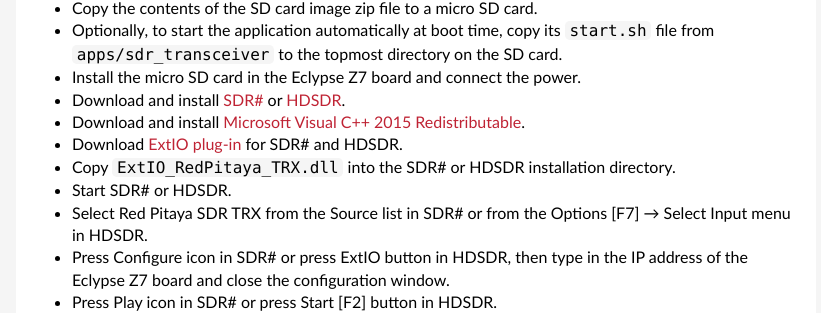
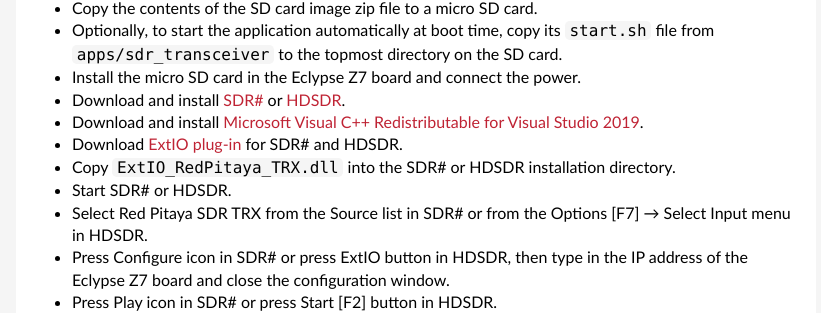
Before and after one commit to pavel-demin/eclypse-z7-notes, a Jekyll site: the page built from sdr-transceiver.md, in a window 1280 px wide and 900 px high, scrolled down 1918 px. Shown: the part 148-461 px from the top of the window, without its empty margins (224-1045 px from the left). Built offline with Jekyll 4.4.1, drawn with Linux system fonts in a browser that asks for light colours.

Commit message:
update link to Microsoft Visual C++ Redistributable

```diff
--- a/sdr-transceiver.md
+++ b/sdr-transceiver.md
@@ -73,7 +73,7 @@
  - Optionally, to start the application automatically at boot time, copy its `start.sh` file from `apps/sdr_transceiver` to the topmost directory on the SD card.
  - Install the micro SD card in the Eclypse Z7 board and connect the power.
  - Download and install [SDR#](https://www.dropbox.com/sh/5fy49wae6xwxa8a/AAAdAcU238cppWziK4xPRIADa/sdr/sdrsharp_v1.0.0.1361_with_plugins.zip?dl=1) or [HDSDR](http://www.hdsdr.de/).
- - Download and install [Microsoft Visual C++ 2015 Redistributable](https://www.microsoft.com/en-us/download/details.aspx?id=53587).
+ - Download and install [Microsoft Visual C++ Redistributable for Visual Studio 2019](https://visualstudio.microsoft.com/downloads/#microsoft-visual-c-redistributable-for-visual-studio-2019).
  - Download [ExtIO plug-in](https://www.dropbox.com/sh/5fy49wae6xwxa8a/AAABy8xWrv4wFFbkYfmVU6DGa/sdr/ExtIO_RedPitaya_TRX.dll?dl=1) for SDR# and HDSDR.
  - Copy `ExtIO_RedPitaya_TRX.dll` into the SDR# or HDSDR installation directory.
  - Start SDR# or HDSDR.
```
